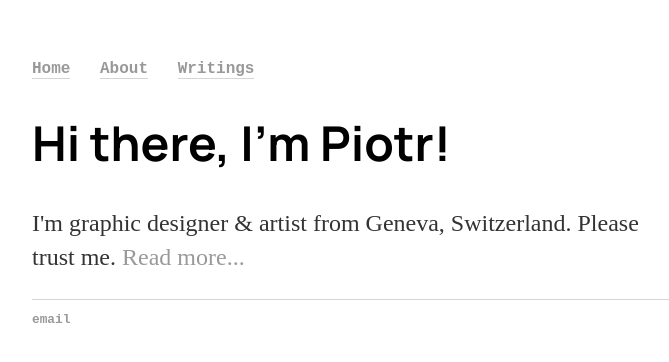
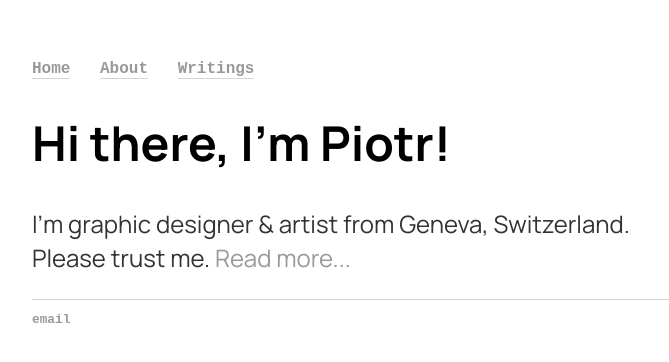
Before and after one commit to piotrvish/piotrvish.github.io, a Jekyll site: the page built from index.html, in a window 1280 px wide. Shown: the top 362 px of the page, without its empty margins (160-829 px from the left). Built offline with Jekyll 4.4.1, drawn with Linux system fonts in a browser that asks for light colours; some web fonts are replaced.

Commit message:
Update main.css

```diff
--- a/css/main.css
+++ b/css/main.css
@@ -33,6 +33,7 @@ h1 {
 }
 p {
     font-size: 1.5em;
+    font-family: "Manrope", serif;
     line-height: 1.4em;
     color: #333;
     max-width: 650px;
```
